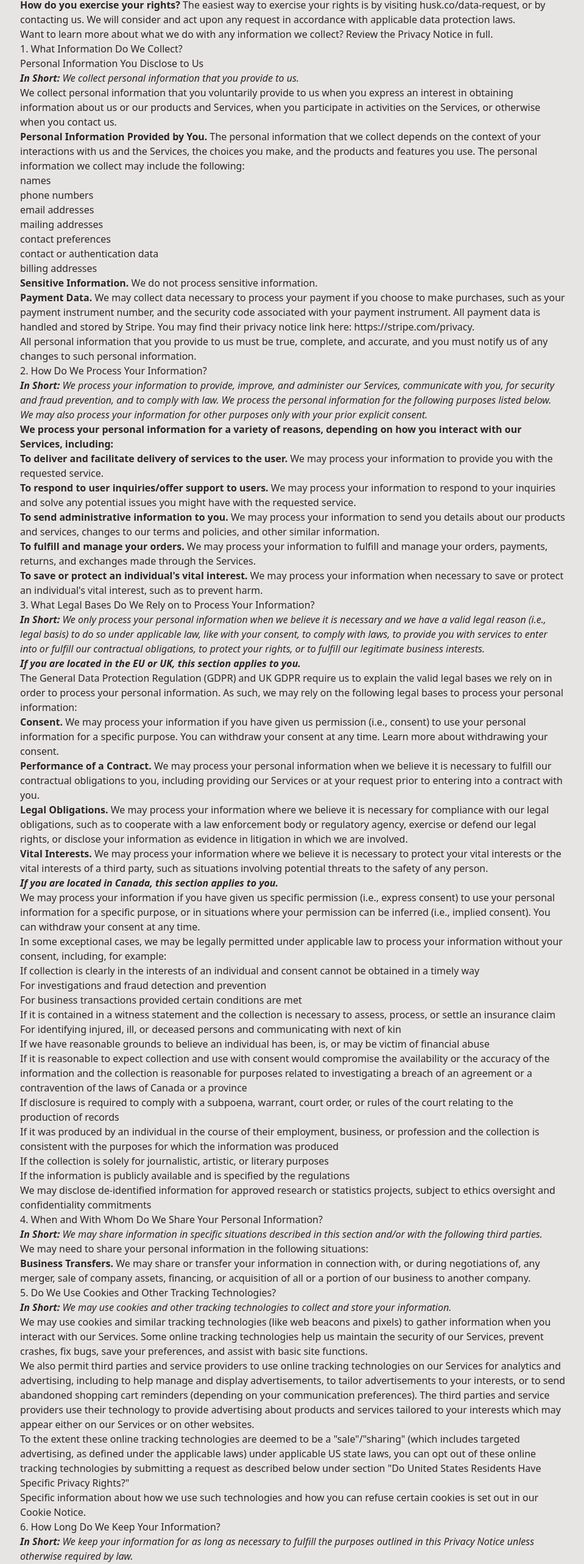
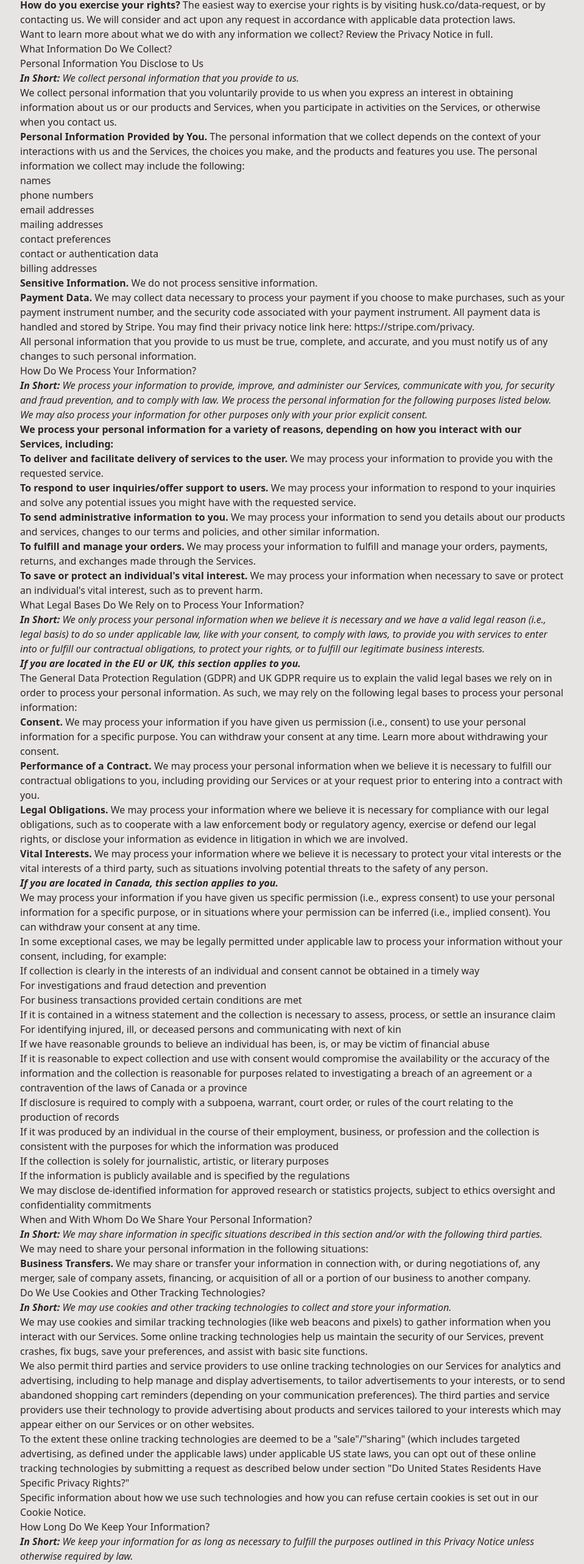
Before and after one commit to huskco/husk.co, a Next.js app: page /legal/privacy-policy in a window 1280 px wide. Shown: the part 984-3549 px from the top of the page at 61% size, without its empty margins (159-1118 px from the left). Built offline with nearby package versions, Linux system fonts and the light colour scheme.

Commit message:
Remove numbers from legal page

```diff
--- a/pages/legal/privacy-policy.tsx
+++ b/pages/legal/privacy-policy.tsx
@@ -36,7 +36,7 @@ const PrivacyPolicyPage = () => {
       </section>
 
       <section>
-        <h2 id="infocollect">1. What Information Do We Collect?</h2>
+        <h2 id="infocollect">What Information Do We Collect?</h2>
 
         <h3 id="personalinfo">Personal Information You Disclose to Us</h3>
 
@@ -64,7 +64,7 @@ const PrivacyPolicyPage = () => {
         </section>
 
         <section>
-        <h2 id="infouse">2. How Do We Process Your Information?</h2>
+        <h2 id="infouse">How Do We Process Your Information?</h2>
 
         <p><strong><em>In Short:</em></strong> <em>We process your information to provide, improve, and administer our Services, communicate with you, for security and fraud prevention, and to comply with law. We process the personal information for the following purposes listed below. We may also process your information for other purposes only with your prior explicit consent.</em></p>
 
@@ -80,7 +80,7 @@ const PrivacyPolicyPage = () => {
       </section>
 
       <section>
-        <h2 id="legalbases">3. What Legal Bases Do We Rely on to Process Your Information?</h2>
+        <h2 id="legalbases">What Legal Bases Do We Rely on to Process Your Information?</h2>
 
         <p><strong><em>In Short:</em></strong> <em>We only process your personal information when we believe it is necessary and we have a valid legal reason (i.e., legal basis) to do so under applicable law, like with your consent, to comply with laws, to provide you with services to enter into or fulfill our contractual obligations, to protect your rights, or to fulfill our legitimate business interests.</em></p>
 
@@ -118,7 +118,7 @@ const PrivacyPolicyPage = () => {
       </section>
 
       <section>
-        <h2 id="whoshare">4. When and With Whom Do We Share Your Personal Information?</h2>
+        <h2 id="whoshare">When and With Whom Do We Share Your Personal Information?</h2>
 
         <p><strong><em>In Short:</em></strong> <em>We may share information in specific situations described in this section and/or with the following third parties.</em></p>
 
@@ -130,7 +130,7 @@ const PrivacyPolicyPage = () => {
       </section>
 
       <section>
-        <h2 id="cookies">5. Do We Use Cookies and Other Tracking Technologies?</h2>
+        <h2 id="cookies">Do We Use Cookies and Other Tracking Technologies?</h2>
 
         <p><strong><em>In Short:</em></strong> <em>We may use cookies and other tracking technologies to collect and store your information.</em></p>
 
@@ -144,7 +144,7 @@ const PrivacyPolicyPage = () => {
       </section>
 
       <section>
-        <h2 id="inforetain">6. How Long Do We Keep Your Information?</h2>
+        <h2 id="inforetain">How Long Do We Keep Your Information?</h2>
 
         <p><strong><em>In Short:</em></strong> <em>We keep your information for as long as necessary to fulfill the purposes outlined in this Privacy Notice unless otherwise required by law.</em></p>
 
@@ -152,7 +152,7 @@ const PrivacyPolicyPage = () => {
 
         <p>When we have no ongoing legitimate business need to process your personal information, we will either delete or anonymize such information, or, if this is not possible (for example, because your personal information has been stored in backup archives), then we will securely store your personal information and isolate it from any further processing until deletion is possible.</p>
 
-        <h2 id="infosafe">7. How Do We Keep Your Information Safe?</h2>
+        <h2 id="infosafe">How Do We Keep Your Information Safe?</h2>
 
         <p><strong><em>In Short:</em></strong> <em>We aim to protect your personal information through a system of organizational and technical security measures.</em></p>
 
@@ -160,7 +160,7 @@ const PrivacyPolicyPage = () => {
       </section>
 
       <section>
-        <h2 id="infominors">8. Do We Collect Information From Minors?</h2>
+        <h2 id="infominors">Do We Collect Information From Minors?</h2>
 
         <p><strong><em>In Short:</em></strong> <em>We do not knowingly collect data from or market to children under 18 years of age or the equivalent age as specified by law in your jurisdiction.</em></p>
 
@@ -168,7 +168,7 @@ const PrivacyPolicyPage = () => {
       </section>
 
       <section>
-        <h2 id="privacyrights">9. What Are Your Privacy Rights?</h2>
+        <h2 id="privacyrights">What Are Your Privacy Rights?</h2>
 
         <p><strong><em>In Short:</em></strong> <em>Depending on your state of residence in the US or in some regions, such as the European Economic Area (EEA), United Kingdom (UK), Switzerland, and Canada, you have rights that allow you greater access to and control over your personal information. You may review, change, or terminate your account at any time, depending on your country, province, or state of residence.</em></p>
 
@@ -193,7 +193,7 @@ const PrivacyPolicyPage = () => {
       </section>
 
       <section>
-        <h2 id="DNT">10. Controls for Do-Not-Track Features</h2>
+        <h2 id="DNT">Controls for Do-Not-Track Features</h2>
 
         <p>Most web browsers and some mobile operating systems and mobile applications include a Do-Not-Track ("DNT") feature or setting you can activate to signal your privacy preference not to have data about your online browsing activities monitored and collected. At this stage, no uniform technology standard for recognizing and implementing DNT signals has been finalized. As such, we do not currently respond to DNT browser signals or any other mechanism that automatically communicates your choice not to be tracked online. If a standard for online tracking is adopted that we must follow in the future, we will inform you about that practice in a revised version of this Privacy Notice.</p>
 
@@ -201,7 +201,7 @@ const PrivacyPolicyPage = () => {
       </section>
 
       <section>
-        <h2 id="uslaws">11. Do United States Residents Have Specific Privacy Rights?</h2>
+        <h2 id="uslaws">Do United States Residents Have Specific Privacy Rights?</h2>
 
         <p><strong><em>In Short:</em></strong> <em>If you are a resident of California, Colorado, Connecticut, Delaware, Florida, Indiana, Iowa, Kentucky, Maryland, Minnesota, Montana, Nebraska, New Hampshire, New Jersey, Oregon, Rhode Island, Tennessee, Texas, Utah, or Virginia, you may have the right to request access to and receive details about the personal information we maintain about you and how we have processed it, correct inaccuracies, get a copy of, or delete your personal information. You may also have the right to withdraw your consent to our processing of your personal information. These rights may be limited in some circumstances by applicable law. More information is provided below.</em></p>
 
@@ -338,7 +338,7 @@ const PrivacyPolicyPage = () => {
         <h3>California "Shine The Light" Law</h3>
         <p>California Civil Code Section 1798.83, also known as the "Shine The Light" law, permits our users who are California residents to request and obtain from us, once a year and free of charge, information about categories of personal information (if any) we disclosed to third parties for direct marketing purposes and the names and addresses of all third parties with which we shared personal information in the immediately preceding calendar year. If you are a California resident and would like to make such a request, please submit your request in writing to us by using the contact details provided in the section "<a href="#contact">How Can You Contact Us About This Notice?</a>"</p>
 
-        <h2 id="otherlaws">12. Do Other Regions Have Specific Privacy Rights?</h2>
+        <h2 id="otherlaws">Do Other Regions Have Specific Privacy Rights?</h2>
 
         <p><strong><em>In Short:</em></strong> <em>You may have additional rights based on the country you reside in.</em></p>
 
@@ -373,7 +373,7 @@ const PrivacyPolicyPage = () => {
       </section>
 
       <section>
-        <h2 id="policyupdates">13. Do We Make Updates to This Notice?</h2>
+        <h2 id="policyupdates">Do We Make Updates to This Notice?</h2>
 
         <p><strong><em>In Short:</em></strong> <em>Yes, we will update this notice as necessary to stay compliant with relevant laws.</em></p>
 
@@ -381,7 +381,7 @@ const PrivacyPolicyPage = () => {
       </section>
 
       <section>
-        <h2 id="contact">14. How Can You Contact Us About This Notice?</h2>
+        <h2 id="contact">How Can You Contact Us About This Notice?</h2>
 
         <p>If you have questions or comments about this notice, you may email us at <strong>support@husk.co</strong> or contact us by post at:</p>
         <p>
@@ -392,7 +392,7 @@ const PrivacyPolicyPage = () => {
       </section>
 
       <section>
-        <h2 id="request">15. How Can You Review, Update, or Delete the Data We Collect From You?</h2>
+        <h2 id="request">How Can You Review, Update, or Delete the Data We Collect From You?</h2>
         <p>
           Based on the applicable laws of your country or state of residence in the US, you may have the right to request access to the personal information we collect from you, details about how we have processed it, correct inaccuracies, or delete your personal information. You may also have the right to withdraw your consent to our processing of your personal information. These rights may be limited in some circumstances by applicable law. To request to review, update, or delete your personal information, please visit: <a href="http://husk.co/data-request">husk.co/data-request</a>.
         </p>
```
